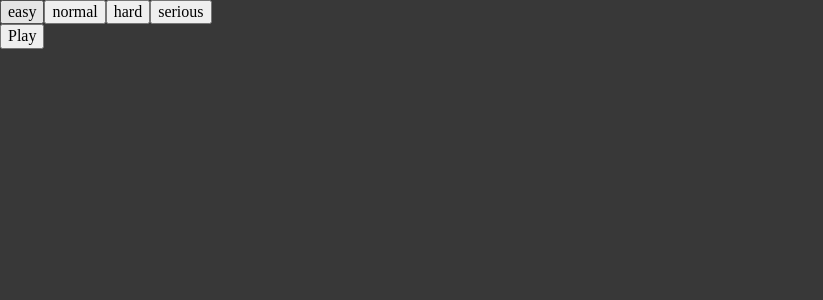
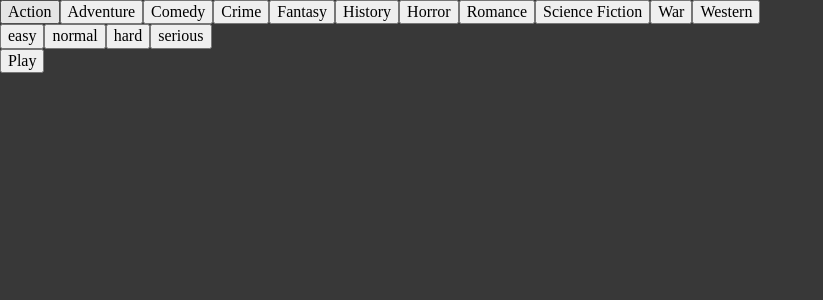
Before and after one commit to bigacz/memory-card, a React (Vite) app: page / in a window 1280 px wide. Shown: the top 300 px of the page, without its empty margins (0-823 px from the left). Built offline with nearby package versions, Linux system fonts and the light colour scheme.

Commit message:
add genre selector

```diff
--- a/src/components/Game.jsx
+++ b/src/components/Game.jsx
@@ -25,7 +25,7 @@ function Game() {
       selectedDifficulty={difficulty}
       selectedGenre={genre}
       onDifficultySelect={setDifficulty}
-      onGenreSelect={null}
+      onGenreSelect={setGenre}
       onPlayClick={showBoard}
     />
   );
--- a/src/components/GameSelector.jsx
+++ b/src/components/GameSelector.jsx
@@ -1,4 +1,5 @@
 import difficulties from 'data/difficulties.json';
+import genres from 'data/genres';
 
 function GameSelector({
   selectedDifficulty,
@@ -7,6 +8,20 @@ function GameSelector({
   onGenreSelect,
   onPlayClick,
 }) {
+  const genresButtons = genres.map((genre) => {
+    const { name, id } = genre;
+
+    function sendGenreSelect() {
+      onGenreSelect(name);
+    }
+
+    return (
+      <button onClick={sendGenreSelect} key={id}>
+        {name}
+      </button>
+    );
+  });
+
   const difficultiesButtons = difficulties.map((difficulty) => {
     const { name, quantity } = difficulty;
 
@@ -23,6 +38,7 @@ function GameSelector({
 
   return (
     <div>
+      <div>{genresButtons}</div>
       <div>{difficultiesButtons}</div>
       <div>
         <button onClick={onPlayClick}>Play</button>
--- /dev/null
+++ b/src/data/genres.js
@@ -0,0 +1,48 @@
+const genres = [
+  {
+    id: 28,
+    name: 'Action',
+  },
+  {
+    id: 12,
+    name: 'Adventure',
+  },
+  {
+    id: 35,
+    name: 'Comedy',
+  },
+  {
+    id: 80,
+    name: 'Crime',
+  },
+  {
+    id: 14,
+    name: 'Fantasy',
+  },
+  {
+    id: 36,
+    name: 'History',
+  },
+  {
+    id: 27,
+    name: 'Horror',
+  },
+  {
+    id: 10749,
+    name: 'Romance',
+  },
+  {
+    id: 878,
+    name: 'Science Fiction',
+  },
+  {
+    id: 10752,
+    name: 'War',
+  },
+  {
+    id: 37,
+    name: 'Western',
+  },
+];
+
+export default genres;
--- a/src/data/genres.json
+++ /dev/null
@@ -1,78 +0,0 @@
-[
-  {
-    "id": 28,
-    "name": "Action"
-  },
-  {
-    "id": 12,
-    "name": "Adventure"
-  },
-  {
-    "id": 16,
-    "name": "Animation"
-  },
-  {
-    "id": 35,
-    "name": "Comedy"
-  },
-  {
-    "id": 80,
-    "name": "Crime"
-  },
-  {
-    "id": 99,
-    "name": "Documentary"
-  },
-  {
-    "id": 18,
-    "name": "Drama"
-  },
-  {
-    "id": 10751,
-    "name": "Family"
-  },
-  {
-    "id": 14,
-    "name": "Fantasy"
-  },
-  {
-    "id": 36,
-    "name": "History"
-  },
-  {
-    "id": 27,
-    "name": "Horror"
-  },
-  {
-    "id": 10402,
-    "name": "Music"
-  },
-  {
-    "id": 9648,
-    "name": "Mystery"
-  },
-  {
-    "id": 10749,
-    "name": "Romance"
-  },
-  {
-    "id": 878,
-    "name": "Science Fiction"
-  },
-  {
-    "id": 10770,
-    "name": "TV Movie"
-  },
-  {
-    "id": 53,
-    "name": "Thriller"
-  },
-  {
-    "id": 10752,
-    "name": "War"
-  },
-  {
-    "id": 37,
-    "name": "Western"
-  }
-]
--- a/src/utilities.js
+++ b/src/utilities.js
@@ -1,4 +1,4 @@
-import genres from 'data/genres.json';
+import genres from 'data/genres.js';
 import difficulties from 'data/difficulties.json';
 
 async function fetchMoviesData(genre) {
```
